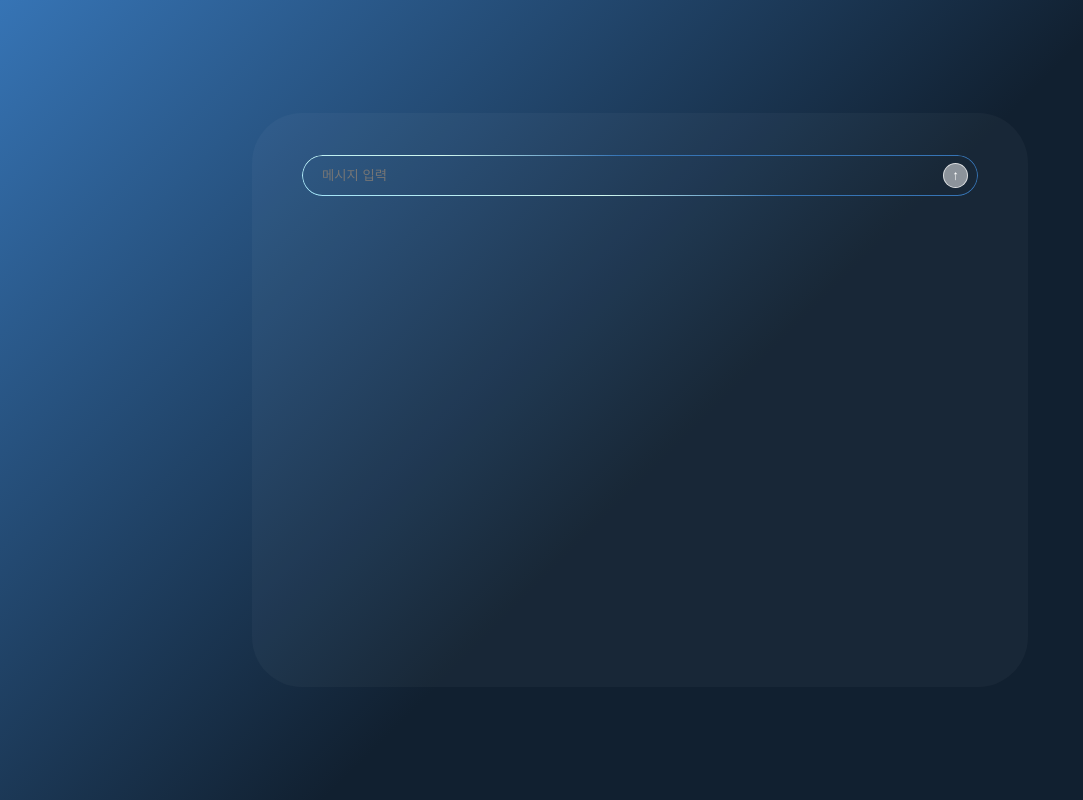
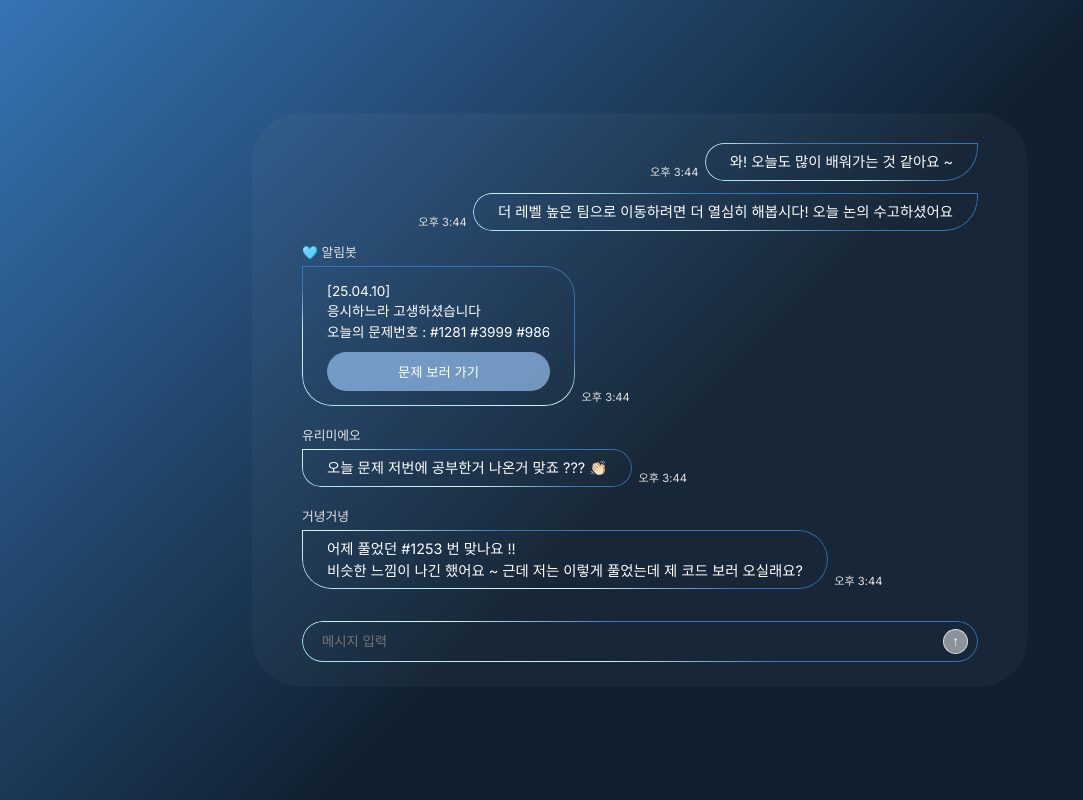
Before and after one commit to PrograMemo-Groom/900pro-fe, a React (Vite) app: page /history in a window 1280 px wide. Shown: the whole page, without its empty margins (0-1083 px from the left). Built offline with nearby package versions, Linux system fonts and the light colour scheme; no server answers.

Commit message:
[Feat] 말풍선 내용 채우기

```diff
--- a/src/pages/history/ChatLog.tsx
+++ b/src/pages/history/ChatLog.tsx
@@ -16,60 +16,41 @@ function ChatLog() {
 
         return(
             <div key={chat.id}>
-                {chat.userId === 1 ? (<div></div>)
-                :chat.userId === myId ? (<div></div>)
-                :(<div></div>)}
+                {chat.userId === 1 ? (<div>
+                    <p className={styles.bubble_user_name}>🩵 알림봇</p>
+                    <div className={styles.bubble_container_left}>
+                        <div className={styles.bubble_chatbot}>
+                            {chat.content.split('\n').map((line, i) => (
+                                <p key={i}>{line}</p>
+                            ))}
+                            <button>문제 보러 가기</button>
+                        </div>
+                        <p className={styles.time}>{formatTime(chat.send_at)}</p>
+                    </div>
+                </div>)
+                // 나
+                :chat.userId === myId ? (
+                <div className={styles.bubble_container_right}>
+                    <p className={styles.time}>{formatTime(chat.send_at)}</p>
+                    <div className={styles.bubble_right}>{chat.content}</div>
+                </div>
+                )
+                // 다른 사람
+                :(<div>
+                    <p className={styles.bubble_user_name}>{chat.userName}</p>
+                    <div className={styles.bubble_container_left}>
+                        <div className={styles.bubble_left}>
+                        {chat.content.split('\n').map((line, i) => (
+                            <p key={i}>{line}</p>
+                        ))}
+                        </div>
+                    <p className={styles.time}>{formatTime(chat.send_at)}</p>
+                    </div>
+                </div>)}
             </div>
         );
       })}
     </section>
-    // <section className={styles.chat_container}>
-    //       <div className={styles.bubble_container_right}>
-    //         <p className={styles.time}>오후 3:44</p>
-    //         <div className={styles.bubble_right}>
-    //           와! 오늘도 많이 배워가는 것 같아요 ~
-    //         </div>
-    //       </div>
-    //       <div className={styles.bubble_container_right}>
-    //         <p className={styles.time}>오후 3:44</p>
-    //         <div className={styles.bubble_right}>
-    //           더 레벨 높은 팀으로 이동하려면 더 열심히 해봅시다! 오늘 논의 수고하셨어요
-    //         </div>
-    //       </div>
-
-    //       <div className={styles.line}></div>
-    //       <p className={styles.date}>2025년 4월 10일 목요일</p>
-
-    //       {/* 채팅봇 */}
-    //       <p className={styles.bubble_user_name}>🩵 알림봇</p>
-    //       <div className={styles.bubble_container_left}>
-    //         <div className={styles.bubble_chatbot}>
-    //           <p>[&nbsp;&nbsp;&nbsp;&nbsp;25.04.10&nbsp;&nbsp;&nbsp;&nbsp;]</p>
-    //           <p>응시하느라 고생하셨습니다 </p>
-    //           <p>오늘의 문제번호 : <span>#121 #3999 #986</span></p>
-    //           <button>문제 보러 가기</button>
-    //         </div>
-    //         <p className={styles.time}>오후 3:44</p>
-    //       </div>
-
-    //       {/* 왼쪽 사용자 */}
-    //       <p className={styles.bubble_user_name}>유리미에오</p>
-    //       <div className={styles.bubble_container_left}>
-    //         <div className={styles.bubble_left}>
-    //           오늘 문제 저번에 공부한거 나온거 맞죠 ??? 👏🏻
-    //         </div>
-    //         <p className={styles.time}>오후 3:44</p>
-    //       </div>
-
-    //       <p className={styles.bubble_user_name}>거녕거녕</p>
-    //       <div className={styles.bubble_container_left}>
-    //         <div className={styles.bubble_left}>
-    //           어제 풀었던 #1253 번 맞나요 !!
-    //           비슷한 느낌이 나긴 했어요 ~ 근데 저는 이렇게 풀었는데 제 코드 보러 오실래요?
-    //         </div>
-    //         <p className={styles.time}>오후 3:44</p>
-    //       </div>
-    // </section>
   )
 }
 
--- a/src/pages/history/data/ChatDummy.ts
+++ b/src/pages/history/data/ChatDummy.ts
@@ -30,7 +30,7 @@ export const ChatDummy: Chat[] = [
         chatRoomId: 1,
         userId: 1,
         userName: '🩵 알림봇',
-        content: '[25.04.10]\n응시하느라 고생하셨습니다\n오늘의 문제번호 : #121 #3999 #986',
+        content: '[25.04.10]\n응시하느라 고생하셨습니다\n오늘의 문제번호 : #1281 #3999 #986',
         send_at: '2025-04-10 15:44:00',
     },
     {
```
